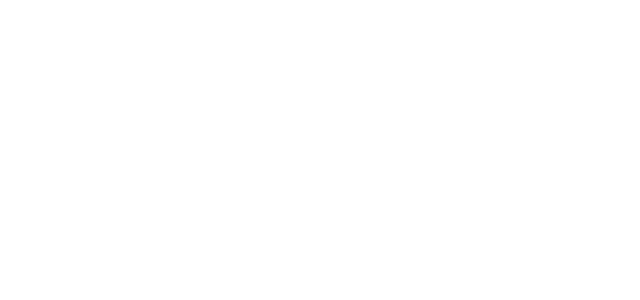
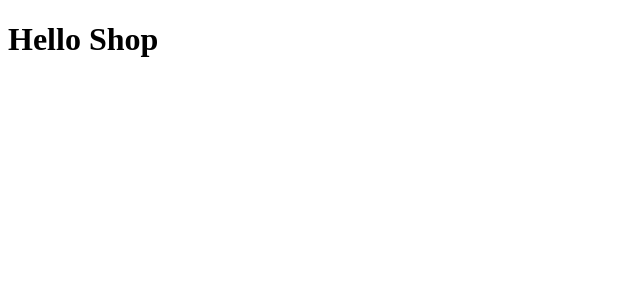
Before and after one commit to ZippyDaFish/shopping-cart, a React (Create React App) app: page /shop in a window 1280 px wide. Before the commit this address had no page. Shown: the top 300 px of the page, without its empty margins (0-640 px from the left). Built offline with nearby package versions, Linux system fonts and the light colour scheme.

Commit message:
Remove homepage and add Shop route

```diff
--- a/src/App.js
+++ b/src/App.js
@@ -3,7 +3,7 @@
 const App = () => {
   return(
     <div>
-      <h1>Hello App</h1>
+      <h1>Hello Homepage - App</h1>
     </div>
   );
 };
--- a/src/RouteSwitch.js
+++ b/src/RouteSwitch.js
@@ -2,14 +2,14 @@
 import { BrowserRouter, Routes, Route } from 'react-router-dom';
 
 import App from './App.js'
-import Homepage from './homepage.js';
+import Shop from './Shop.js'
 
 const RouteSwitch = () => {
     return (
         <BrowserRouter>
             <Routes>
                 <Route path='/' element={<App />}/>
-                <Route path='/homepage' element={<Homepage/>}/>
+                <Route path='/shop' element={<Shop/>}/>
             </Routes>
         </BrowserRouter>
     );
--- a/src/homepage.js
+++ b/src/Shop.js
@@ -1,11 +1,11 @@
 import React, { Component } from 'react';
 
-const Homepage = () => {
+const Shop = () => {
     return(
         <div>
-            <h1>Hello Homepage</h1>
+            <h1>Hello Shop</h1>
         </div>
     );
 };
 
-export default Homepage;
+export default Shop;
```
